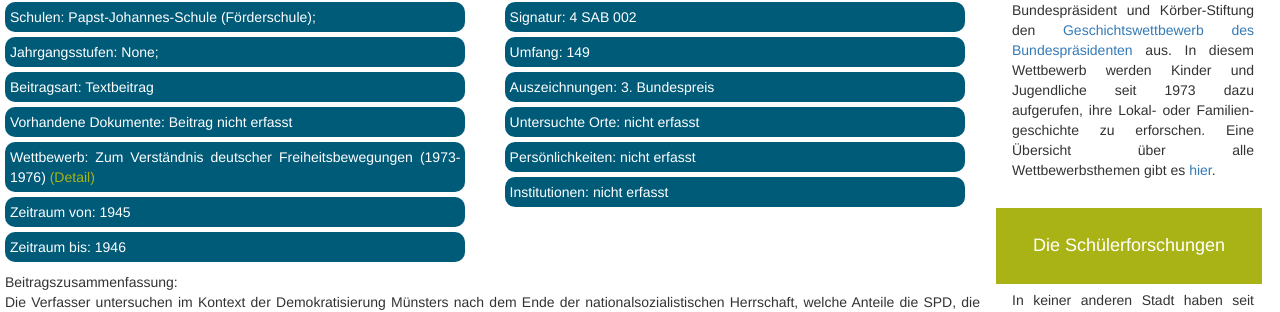
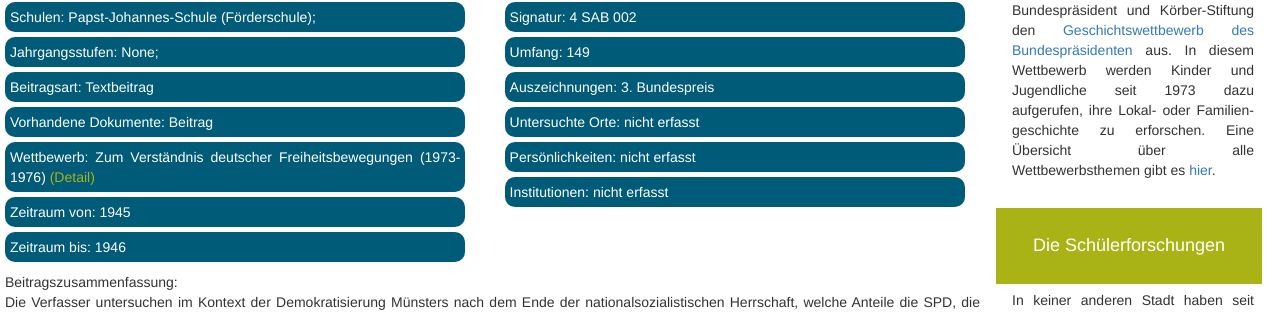
Before and after one commit to codeformuenster/schueler-geschichtswettbewerb-muenster, a Django app: page /karte/beitraege/578 in a window 1280 px wide. Shown: the part 296-608 px from the top of the page. Run offline with Django 3.2, Linux system fonts and the light colour scheme; data comes from the database, SQL or seed files in the repository; data that the repository does not hold is empty; some libraries are stand-ins or nearby versions.

Commit message:
adjust submission-detail document-type display

```diff
--- a/Website/geschichtswettbewerb/karte/templates/submission_detail.html
+++ b/Website/geschichtswettbewerb/karte/templates/submission_detail.html
@@ -70,8 +70,6 @@
     Beitrag
     {%  if beitrag.dokument_set.all.count > 0 %}
       , {{ beitrag.dokument_set.all|join:", " }}
-    {% else %}
-      nicht erfasst
     {% endif %}
   </div>
   <div>
```
